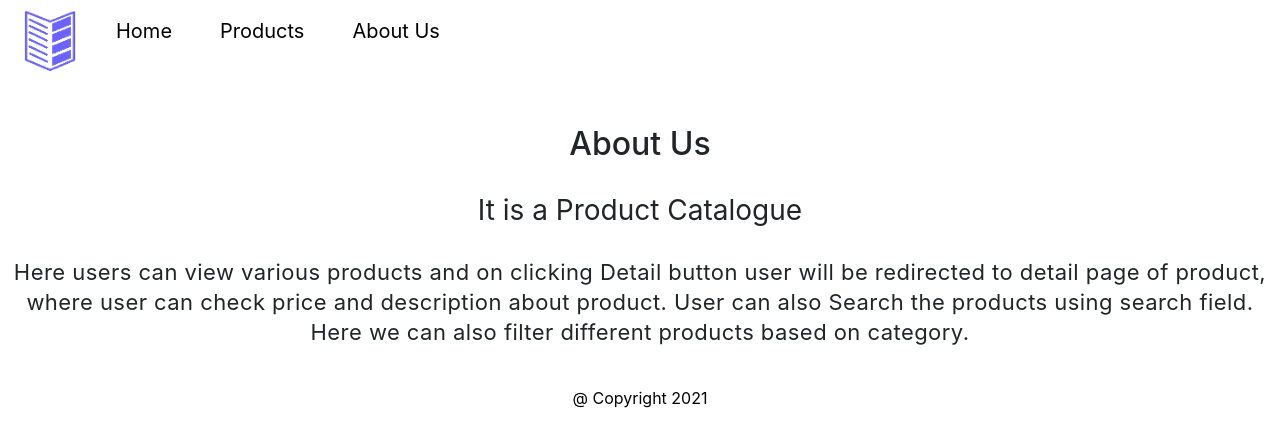
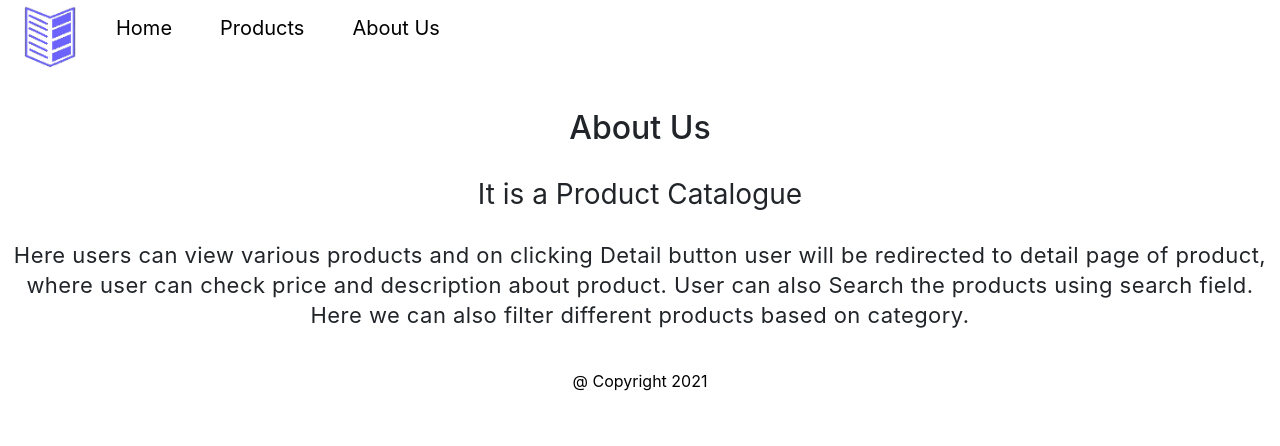
Before and after one commit to snehaKums/ShopSite-NextJS-, a Next.js app: page /about in a window 1280 px wide. Shown: the top 446 px of the page. Built offline with nearby package versions, Linux system fonts and the light colour scheme.

Commit message:
Update header.module.css

```diff
--- a/components/Header/header.module.css
+++ b/components/Header/header.module.css
@@ -4,8 +4,8 @@
   .header {
     display: flex;
     background-color:white;
-    margin-top: 0.5%;
-    margin-bottom: 2%;
+    margin-top: 0.2%;
+    margin-bottom: 1%;
   }
   .headerLink{
     text-decoration: none;
```
